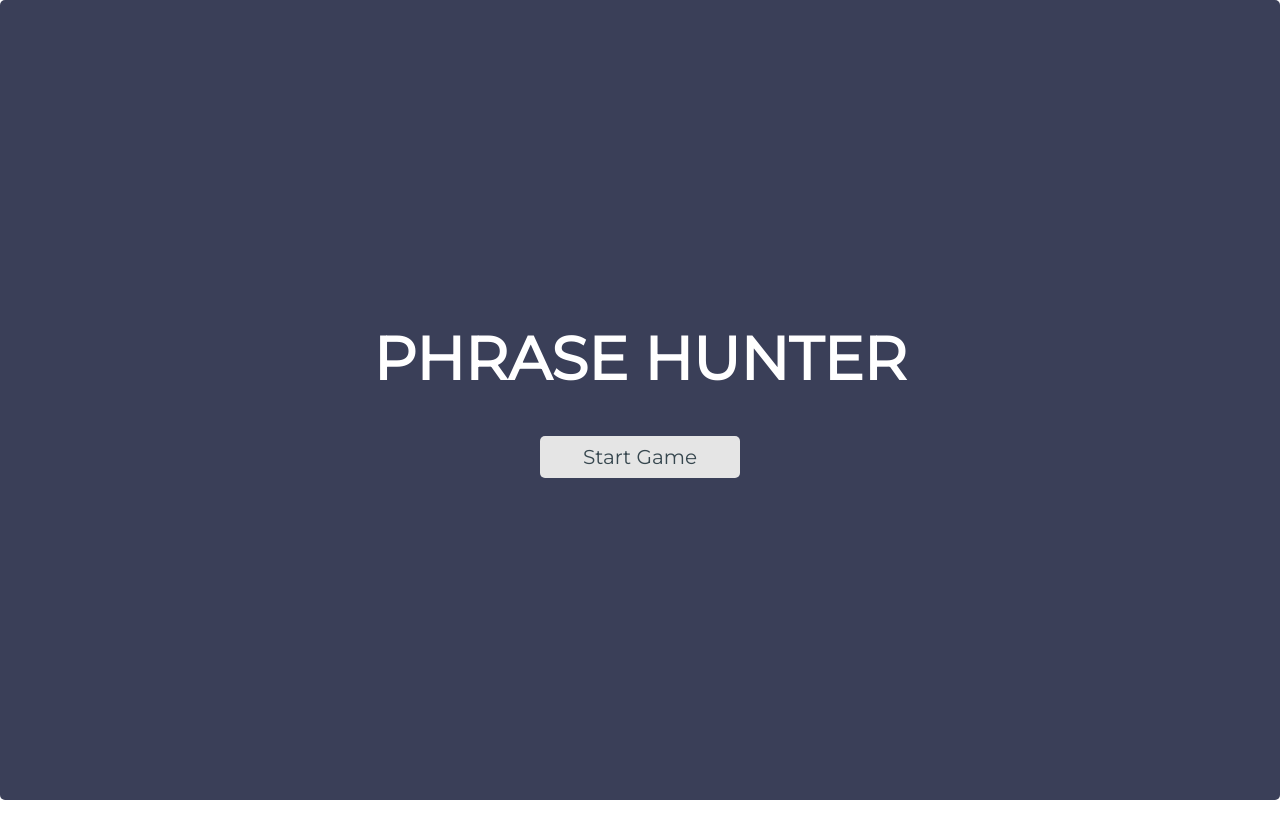
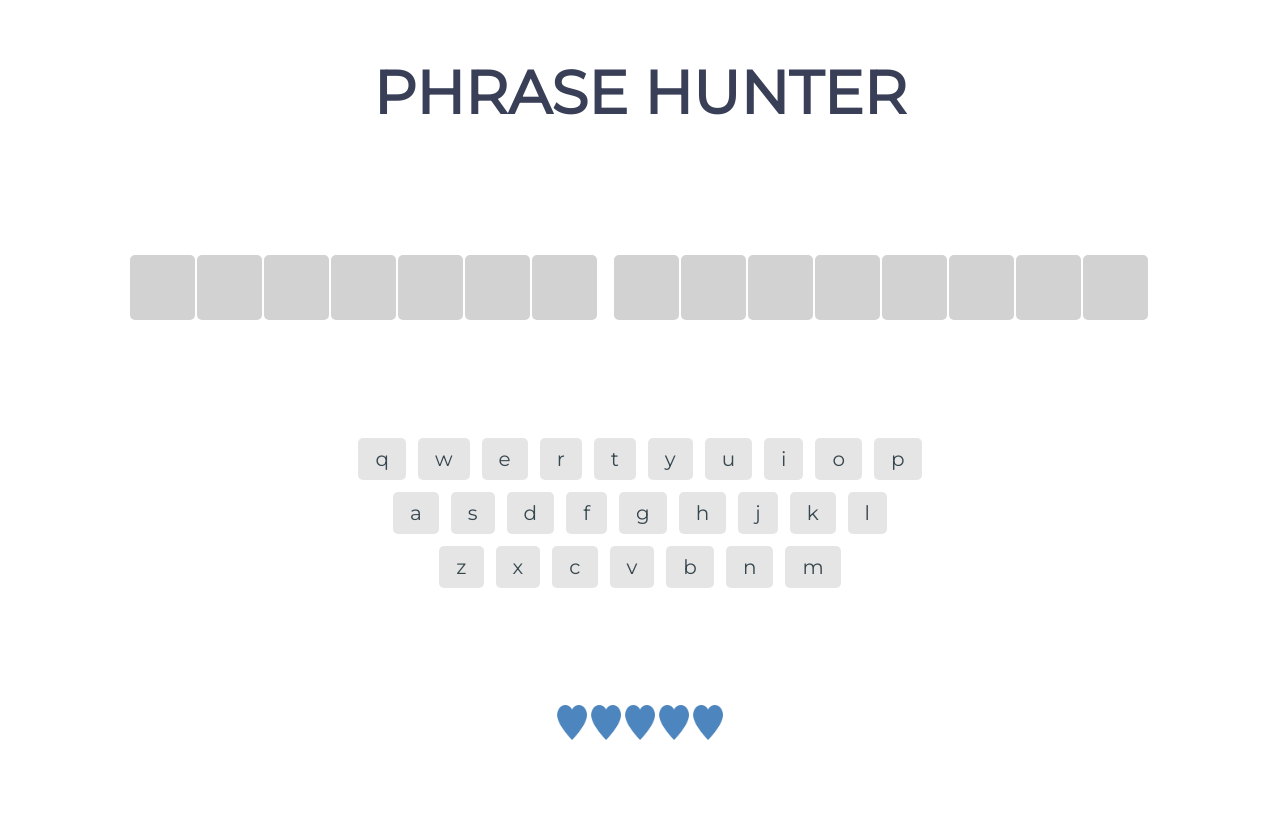
Before and after one commit to apellicerep/OOP-Js-Game-Show-App, a plain HTML site: page index.html in a window 1280 px wide. Both pictures are taken after a click on the button "Start Game". Drawn offline with Linux system fonts and the light colour scheme.

Commit message:
populate phrase working

```diff
--- a/index.html
+++ b/index.html
@@ -1,5 +1,6 @@
 <!DOCTYPE html>
 <html lang="en">
+
 <head>
 	<meta charset="utf-8">
 	<title>Phrase Hunter</title>
@@ -21,7 +22,7 @@
 			<h2 class="header">Phrase Hunter</h2>
 		</div>
 
-			<div id="phrase" class="section">
+		<div id="phrase" class="section phrase">
 			<ul></ul>
 		</div>
 
@@ -78,4 +79,5 @@
 <script type="text/javascript" src="js/Phrase.js"></script>
 <script type="text/javascript" src="js/Game.js"></script>
 <script type="text/javascript" src="js/app.js"></script>
+
 </html>
--- a/js/Game.js
+++ b/js/Game.js
@@ -0,0 +1,55 @@
+class Game {
+    constructor() {
+        this.missed = 0
+        this.phrases = this.createPhrases() //contiene array de Objetos Phrase.
+        this.activePhrase = null
+    }
+
+    createPhrases() {
+
+        let arrayObjectPhrases = []
+        for (let i = 0; i < 5; i++) {
+            //console.log(i)
+            arrayObjectPhrases.push(new Phrase(frases[i]))
+        }
+        return arrayObjectPhrases
+
+    }
+
+    startGame() {
+        document.querySelector('#overlay').style.display = "none"
+        this.activePhrase = this.getRandomPhrase() //adding random object Phrase in activePhrase.
+        this.activePhrase.addPhraseToDisplay()
+        console.log(this.activePhrase)
+
+
+    }
+
+    getRandomPhrase() {
+        //console.log(this.phrases[Math.floor(Math.random() * 4)])
+        return this.phrases[Math.floor(Math.random() * 4)]
+
+    }
+
+    handleInteraction(letter) {
+
+        console.log("handle Interaction")
+
+    }
+
+    removeLife() {
+
+    }
+
+    ceckForWin() {
+
+
+    }
+
+    gameOver() {
+
+    }
+
+
+
+}
--- a/js/Phrase.js
+++ b/js/Phrase.js
@@ -0,0 +1,32 @@
+class Phrase {
+    constructor(phrase) {
+        this.phrase = phrase
+    }
+
+    addPhraseToDisplay() {
+        let html = "<ul>";
+        let letterSplit = this.phrase.split("");
+
+        for (let letter of letterSplit) {
+            if (letter === " ") {
+                html += `<li class="space"> </li>`
+            } else {
+                html += `<li class="hide letter h">${letter}</li>`
+            }
+
+        }
+        html += "</ul>"
+        console.log(html)
+        document.getElementById('phrase').innerHTML = html
+    }
+
+    checkLetter() {
+
+
+    }
+
+    showMatchedLetter() {
+
+    }
+
+}
--- a/js/app.js
+++ b/js/app.js
@@ -0,0 +1,11 @@
+const frases = ["filming a movie", "milking a cow", "making a pizza", "playing baseball", "playing soccer"]
+const game = new Game()
+
+
+
+document.querySelector('#btn__reset').addEventListener("click", () => game.startGame())
+
+document.querySelector('#qwerty').addEventListener("click", (e) => {
+    if (e.target.tagName === "BUTTON") game.handleInteraction(e.target.textContent)
+    console.log(e.target.textContent)
+})
```
Lines whose indentation alone changed are shown as unchanged.
